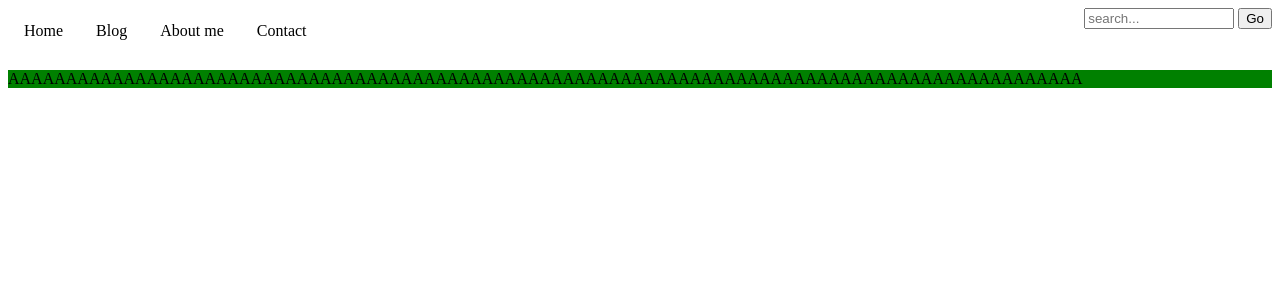
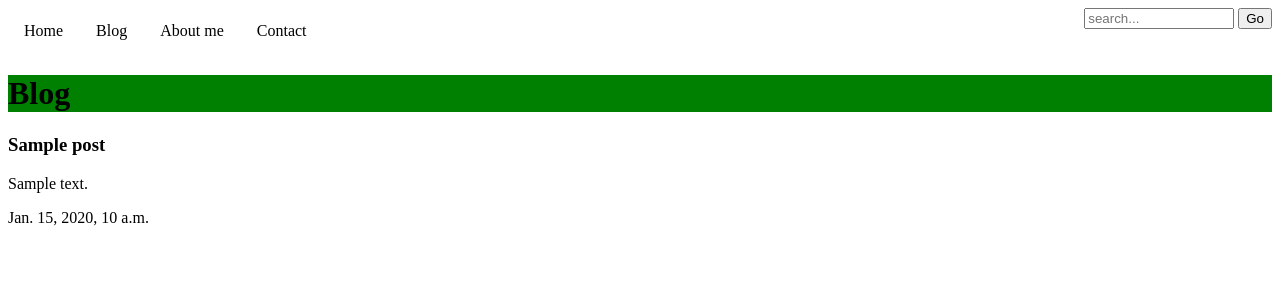
Before and after one commit to DaphneMog/my-first-blog, a Django app: template blog/templates/blog/A.html in a window 1280 px wide. Shown: the top 300 px of the page. Run offline with Django 3.2, Linux system fonts and the light colour scheme; the template is opened without the code that fills it: most values are stand-ins (such as "Sample title", 1, 10 or a date in 2020).

Commit message:
Weer iets toe gevoegd

```diff
--- a/blog/templates/blog/A.html
+++ b/blog/templates/blog/A.html
@@ -30,8 +30,16 @@
 	</div>
 	</ul>
 	<div style="background-color:  green">
-		<p>AAAAAAAAAAAAAAAAAAAAAAAAAAAAAAAAAAAAAAAAAAAAAAAAAAAAAAAAAAAAAAAAAAAAAAAAAAAAAAAAAAAAAAAAAAAAA</p>
+		<h1>Blog</h1>
 	</div>
+	<div>
+		{% for post in posts %}
+			<h3> {{ post.title }}</h3>
+			<p> {{ post.text }}</p>
+			<p> {{ post.published_date }} </p>
+		{% endfor %}
+	</div>
+
 
 
 </body>
--- a/blog/templates/blog/post_list.html
+++ b/blog/templates/blog/post_list.html
@@ -31,9 +31,9 @@
     <div class="banner" style="text-align: center; background-color: black;"><img src="{% static 'Images/Banner.jpeg' %}" style="width:944px;"/>
     <br>
     <div class="nav3" style="height:0px;">
-    <a href="{% url 'a_view' %}" class="icons"><img src="{% static 'Images/A.png' %}" style="width: 500px"></a>
-    <a href="B.html" class="icons"><img src="{% static 'Images/B.png' %}" style="width: 500px"></a>
-    <a href="B.html" class="icons"><img src="{% static 'Images/C.png' %}" style="width: 500px"></a>
+    <a href="{% url 'a_view' %}" class="icons"><img src="{% static 'Images/A.png' %}" style="width: 30%"></a>
+    <a href="B.html" class="icons"><img src="{% static 'Images/B.png' %}" style="width: 30%"></a>
+    <a href="B.html" class="icons"><img src="{% static 'Images/C.png' %}" style="width: 30%"></a>
     </div>
 </body>
 </html>
```
Also changed, not shown: blog/views.py (+4 -3 lines).
